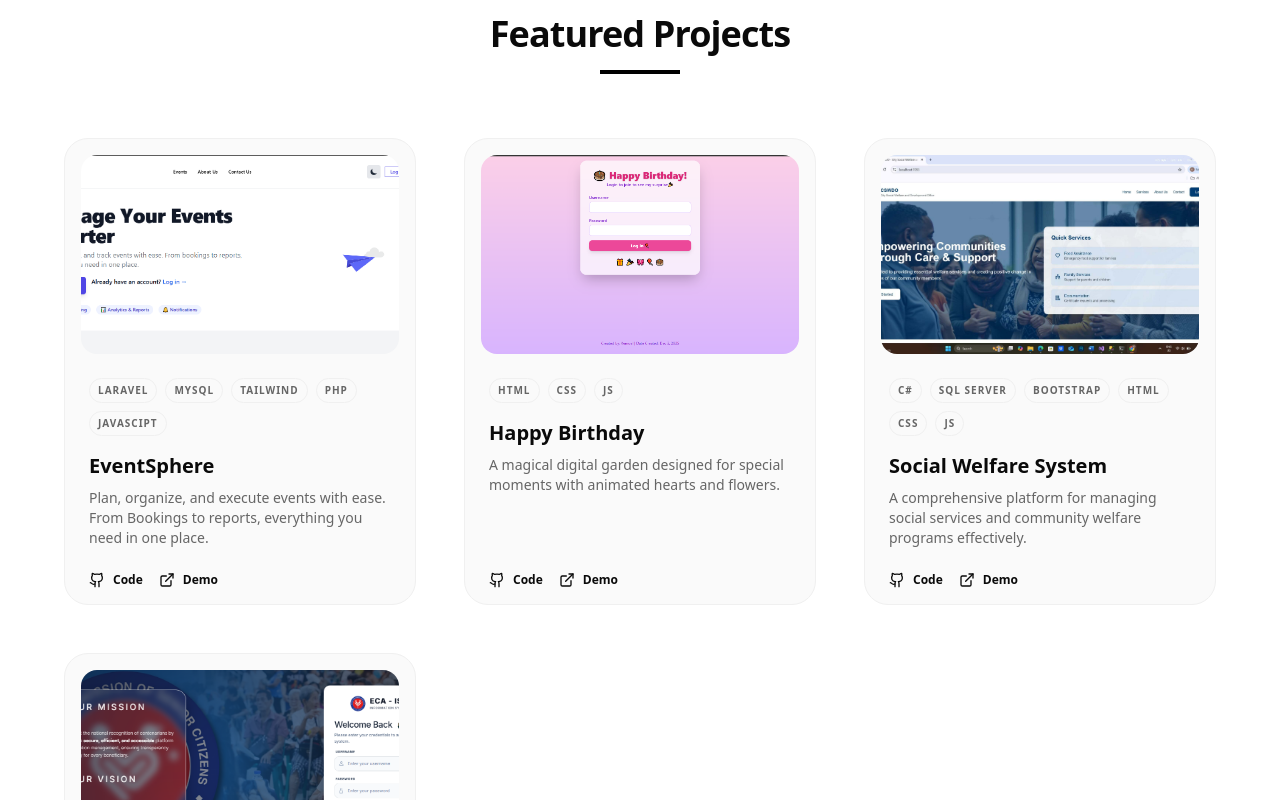
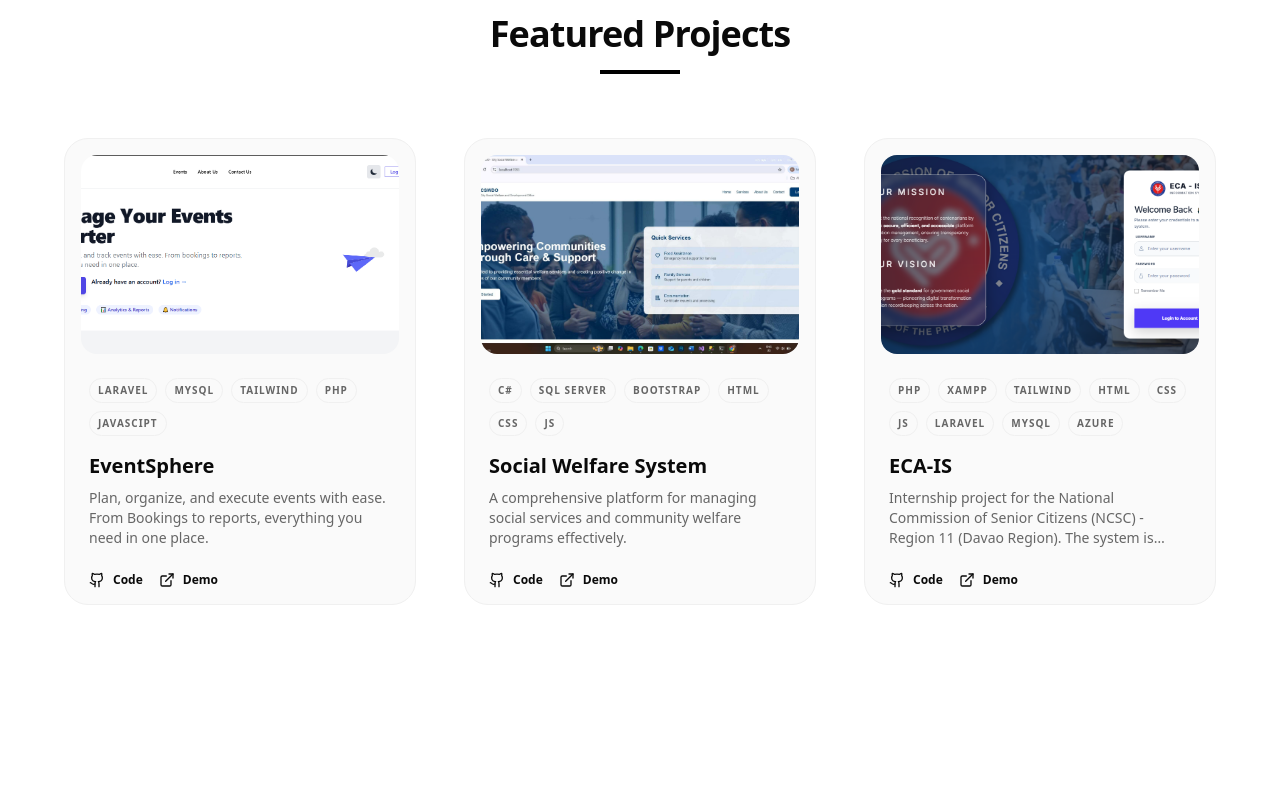
Before and after one commit to KEmsss11/Portfolio, a Next.js app: page / in a window 1280 px wide. Shown: the part 1480-2280 px from the top of the page. Built offline with nearby package versions, Linux system fonts and the light colour scheme.

Commit message:
delete: Delete One project

```diff
--- a/src/components/Projects.tsx
+++ b/src/components/Projects.tsx
@@ -14,14 +14,6 @@ const projects = [
     tags: ["Laravel", "MySQL", "Tailwind", "Php", "Javascipt"],
     github: "https://github.com/KEmsss11/Event-New.git",
     live: "#"
-  },
-  {
-    title: "Happy Birthday",
-    description: "A magical digital garden designed for special moments with animated hearts and flowers.",
-    src: "/Bday.png",
-    tags: ["HTML", "CSS", "JS"],
-    github: "https://github.com/KEmsss11/Bday.git",
-    live: "https://shane-bday.vercel.app/"
   },
   {
     title: "Social Welfare System",
```
